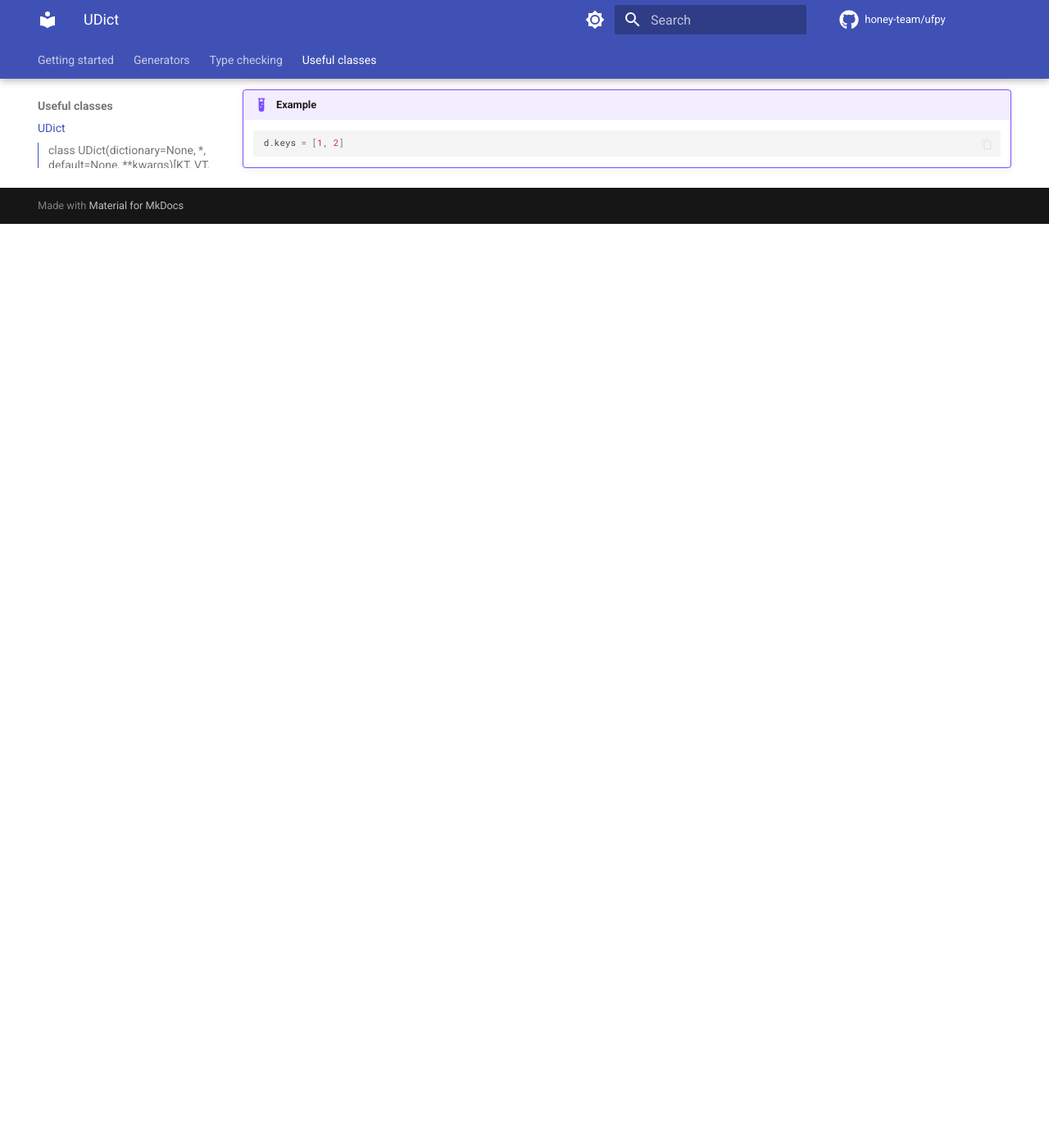
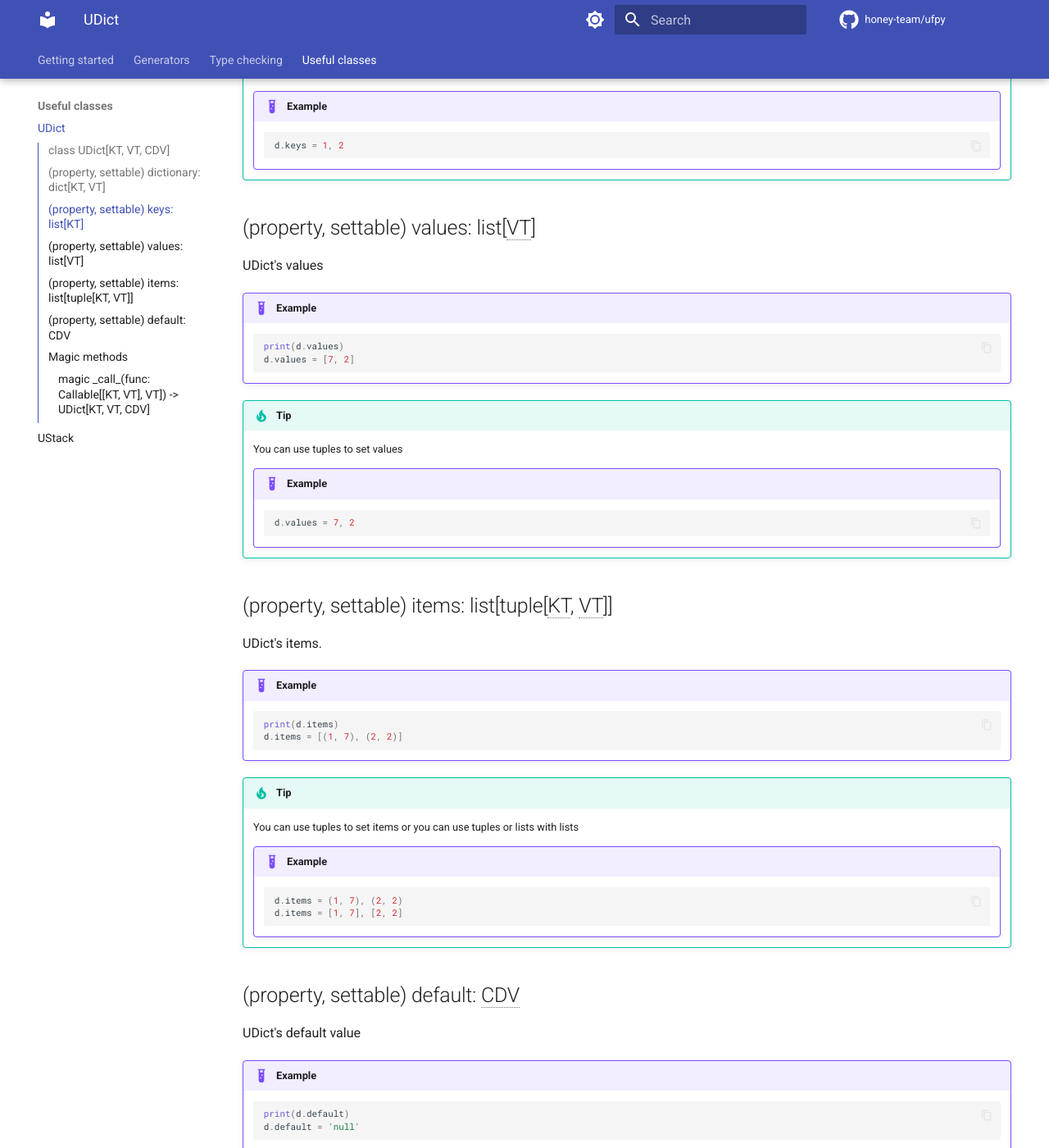
Before and after one commit to honey-team/ufpy, an MkDocs documentation site: the page built from docs/useful_classes/udict.md, in a window 1280 px wide and 1400 px high, scrolled down 1497 px. Shown: the whole window at 82% size. Built offline with MkDocs 1.6.1 and Material for MkDocs 9.7.7, drawn with Linux system fonts in a browser that asks for light colours; comment, search, counter and statistics services are not loaded; before the commit the page ends 1770 px from its top, so only the background shows below that; some of the changed text lies outside the part shown.

Commit message:
UDict: Add all properties and `__call__` magic method

````diff
--- a/docs/useful_classes/udict.md
+++ b/docs/useful_classes/udict.md
@@ -11,14 +11,14 @@ tags:
     You can use `UDict` as `Generic`, because of it, there are 3 `TypeVar`s: KT, VT, CDV.
 
     KT and VT is key type and value type. In inbuilt `dict` there are KT and VT type vars.
-    CDV is class defaul value. See `__init__` for more information.
+    CDV is class defaul value.
 
     In this documentation KT, VT and CDV will be using in methods.
 
-## class UDict(dictionary=None, *, default=None, **kwargs)[KT, VT, CDV]
+## class UDict[KT, VT, CDV]
 
 ```python
-class UDict(dictionary: AnyDict[KT, VT]) # (1)
+class UDict(dictionary: AnyDict[KT, VT]) # (1)!
 class UDict(dictionary: AnyDict[KT, VT], *, default: CDV)
 class UDict(**kwargs: VT)
 class UDict(*, default: CDV, **kwargs: VT)
@@ -44,6 +46,12 @@ getting item, method will return `default`.
 
 UDict's dictionary.
 
+!!! example
+    ```py
+    print(d.dictionary)
+    d.dictionary = {4: 'world'}
+    ```
+
 !!! tip
     You can use UDict to set dictionary
 
@@ -52,27 +60,84 @@ UDict's dictionary.
         d.dictionary = UDict({1: 7})
         ```
 
-!!! example
-    ```py
-    print(d.dictionary)
-    d.dictionary = {4: 'world'}
-    ```
-
 ## (property, settable) keys: list[KT]
 
 UDict's keys
+
+!!! example
+    ```python
+    print(d.keys)
+    d.keys = [1, 2]
+    ```
 
 !!! tip
     You can use tuples to set keys
 
     !!! example
         ```python
-        d.keys = 1, 9
+        d.keys = 1, 2
         ```
+
+## (property, settable) values: list[VT]
+
+UDict's values
 
 !!! example
     ```python
-    d.keys = [1, 2]
+    print(d.values)
+    d.values = [7, 2]
+    ```
+
+!!! tip
+    You can use tuples to set values
+
+    !!! example
+        ```python
+        d.values = 7, 2
+        ```
+
+## (property, settable) items: list[tuple[KT, VT]]
+
+UDict's items.
+
+!!! example
+    ```python
+    print(d.items)
+    d.items = [(1, 7), (2, 2)]
+    ```
+
+!!! tip
+    You can use tuples to set items or you can use tuples or lists with lists
+
+    !!! example
+        ```python
+        d.items = (1, 7), (2, 2)
+        d.items = [1, 7], [2, 2]
+        ```
+
+## (property, settable) default: CDV
+
+UDict's default value
+
+!!! example
+    ```python
+    print(d.default)
+    d.default = 'null'
+    ```
+
+## Magic methods
+
+Currently, UDict supports all these magic methods:
+
+### magic   _\_call__(func: Callable[[KT, VT], VT]) -> UDict[KT, VT, CDV]
+
+Returns new UDict, but all values generated with `func` function. First argument: key, second: value.
+
+!!! example
+    ```python
+    def f(k, v):
+        return v * 2
+    d = d(f) # multiply all values by 2
     ```
 
 *[KT]: Key type
````
Also changed, not shown: other parts of docs/useful_classes/udict.md (+2 -0 lines).
